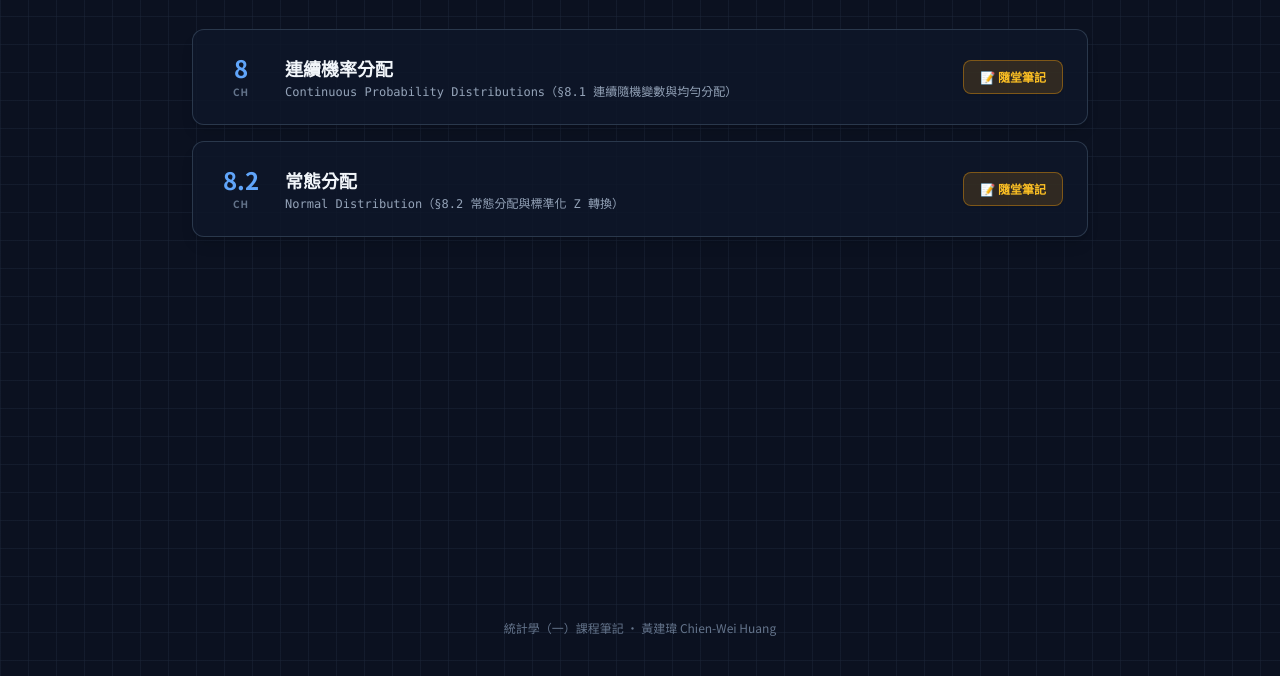
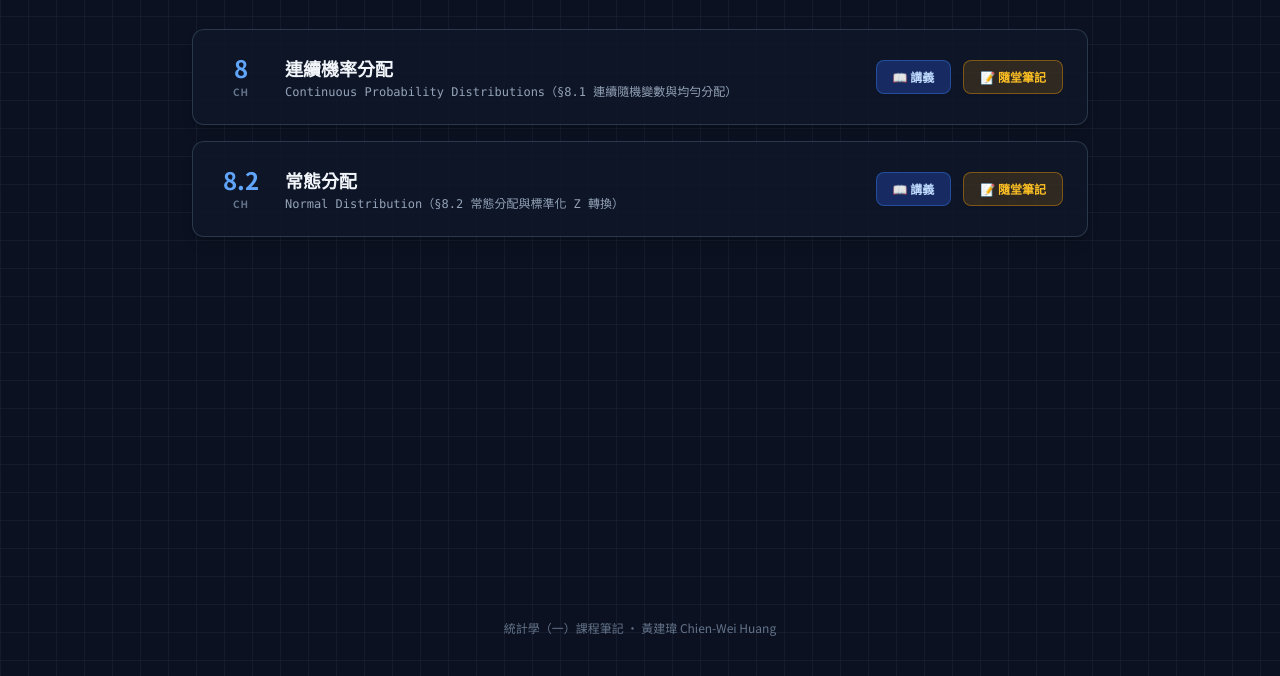
Before and after one commit to chiyunt114huang2-stack/chiyunt114huang2-stack.github.io, a plain HTML site: page statistics.html in a window 1280 px wide. Shown: the part 124-800 px from the top of the page. Drawn offline with nearby package versions, Linux system fonts and the light colour scheme.

Commit message:
Update statistics.html

```diff
--- a/statistics.html
+++ b/statistics.html
@@ -1,278 +1,88 @@
 <!DOCTYPE html>
-
 <html lang="zh-TW">
-
 <head>
-
-
-
   <meta charset="UTF-8">
-
   <meta name="viewport" content="width=device-width, initial-scale=1.0">
-
-
-
   <title>統計學（一）課程講義與隨堂筆記 | 黃建瑋</title>
-
-
-
   <script src="https://cdn.tailwindcss.com"></script>
-
-
-
   <link href="https://fonts.googleapis.com/css2?family=Noto+Sans+TC:wght@400;500;700&display=swap" rel="stylesheet">
-
-
-
   <style>
-
-
-
     body {
-
-
-
       font-family: 'Noto Sans TC', sans-serif;
-
-
-
       background-color: #0b1120;
-
-
-
-/* 還原截圖中的深色方格網線背景 */
-
-
-
       background-image:
-
-
-
         linear-gradient(to right, rgba(30, 41, 59, 0.45) 1px, transparent 1px),
-
-
-
         linear-gradient(to bottom, rgba(30, 41, 59, 0.45) 1px, transparent 1px);
-
-
-
       background-size: 28px 28px;
-
-
-
       color: #f8fafc;
-
-
-
     }
-
-
-
     .chapter-card {
-
-
-
       background-color: rgba(15, 23, 42, 0.85);
-
-
-
       border: 1px solid rgba(51, 65, 85, 0.8);
-
-
-
       transition: all 0.2s ease;
-
-
-
     }
-
-
-
     .chapter-card:hover {
-
-
-
       border-color: #3b82f6;
-
-
-
       background-color: rgba(30, 41, 59, 0.9);
-
-
-
       transform: translateY(-2px);
-
-
-
     }
-
-
-
   </style>
-
-
-
 </head>
-
-
-
 <body class="min-h-screen flex flex-col justify-between py-10 px-4">
 
-
-
-
-
-
-
   <div class="max-w-4xl w-full mx-auto">
-
-
-
     <!-- 頂部導覽與標題 -->
-
-
-
     <div class="flex flex-col sm:flex-row sm:items-center justify-between gap-4 border-b border-slate-800 pb-6 mb-8">
-
-
-
       <div>
-
-
-
         <div class="text-xs font-semibold tracking-widest text-blue-400 uppercase mb-1">
-
-
-
           STATISTICS (I) • COURSE PORTAL
         </div>
         <h1 class="text-2xl md:text-3xl font-bold text-white">
-
           統計學（一）課程章節與隨堂筆記
-
         </h1>
-
+      </div>
+      <a href="index.html" class="inline-flex items-center gap-2 text-sm text-slate-300 hover:text-white bg-slate-800/90 hover:bg-slate-700 px-4 py-2 rounded-lg border border-slate-700 transition self-start sm:self-auto">
+        ← 返回個人首頁
+      </a>
     </div>
 
-<a href="index.html" class="inline-flex items-center gap-2 text-sm text-slate-300 hover:text-white bg-slate-800/90 hover:bg-slate-700 px-4 py-2 rounded-lg border border-slate-700 transition self-start sm:self-auto">
+    <!-- 章節字卡列表 -->
+    <div class="space-y-4">
 
-← 返回個人首頁
-
-</a>
-
+      <!-- 第 1 張字卡：8 連續機率分配 -->
+      <div class="chapter-card rounded-xl p-5 md:p-6 flex flex-col sm:flex-row sm:items-center justify-between gap-4 shadow-lg">
+        <div class="flex items-center gap-5">
+          <div class="text-center w-12 shrink-0">
+            <div class="text-2xl font-bold text-blue-400 leading-none">8</div>
+            <div class="text-[10px] font-bold tracking-widest text-slate-500 mt-1">CH</div>
+          </div>
+          <div>
+            <h2 class="text-lg font-bold text-slate-100">
+              連續機率分配
+            </h2>
+            <p class="text-xs text-slate-400 font-mono mt-0.5">
+              Continuous Probability Distributions（§8.1 連續隨機變數與均勻分配）
+            </p>
+          </div>
         </div>
 
-<!-- 章節字卡列表（依照你的筆記命名為第 8 章） -->
-
-<div class="space-y-4">
-
-
-<!-- 第 8 章字卡：連續機率分配 -->
-
-
-
-<div class="chapter-card rounded-xl p-5 md:p-6 flex flex-col sm:flex-row sm:items-center justify-between gap-4 shadow-lg">
-
-
-
-<div class="flex items-center gap-5">
-
-
-
-<!-- 左側章節數字 -->
-
-
-
-<div class="text-center w-12 shrink-0">
-
-
-
-<div class="text-2xl font-bold text-blue-400 leading-none">8</div>
-
-
-
-<div class="text-[10px] font-bold tracking-widest text-slate-500 mt-1">CH</div>
-
-
-
+        <div class="flex items-center gap-3 self-end sm:self-auto">
+          <a href="#" onclick="alert('此章節講義連結尚未設定'); return false;" class="inline-flex items-center gap-2 px-4 py-2 rounded-lg text-xs font-bold bg-blue-900/60 text-blue-200 border border-blue-500/40 hover:bg-blue-600 hover:text-white transition shadow-sm">
+            📖 講義
+          </a>
+          <a href="ch8-notes.html" class="inline-flex items-center gap-2 px-4 py-2 rounded-lg text-xs font-bold bg-amber-500/15 text-amber-400 border border-amber-500/40 hover:bg-amber-500 hover:text-slate-950 transition shadow-sm">
+            📝 隨堂筆記
+          </a>
+        </div>
       </div>
 
-
-
-<!-- 中間章節名稱 -->
-
-
-
-<div>
-
-
-
-<h2 class="text-lg font-bold text-slate-100">
-
-
-
-連續機率分配
-
-
-
-</h2>
-
-
-
-<p class="text-xs text-slate-400 font-mono mt-0.5">
-
-
-
-Continuous Probability Distributions（§8.1 連續隨機變數與均勻分配）
-
-
-
-</p>
-
-
-
-</div>
-
-
-
-</div>
-
-
-
-
-
-
-
-<!-- 右側隨堂筆記按鈕 -->
-
-
-
-<div class="flex items-center gap-3 self-end sm:self-auto">
-
-
-
-<a href="ch8-notes.html" class="inline-flex items-center gap-2 px-4 py-2 rounded-lg text-xs font-bold bg-amber-500/15 text-amber-400 border border-amber-500/40 hover:bg-amber-500 hover:text-slate-950 transition shadow-sm">
-
-
-
-📝 隨堂筆記
-
-
-
-</a>
-
-</div>
-
-</div>
-<!-- 第 8.2 章字卡：常態分配 -->
+      <!-- 第 2 張字卡：8.2 常態分配 -->
       <div class="chapter-card rounded-xl p-5 md:p-6 flex flex-col sm:flex-row sm:items-center justify-between gap-4 shadow-lg">
         <div class="flex items-center gap-5">
-          <!-- 左側章節數字 -->
           <div class="text-center w-12 shrink-0">
             <div class="text-2xl font-bold text-blue-400 leading-none">8.2</div>
             <div class="text-[10px] font-bold tracking-widest text-slate-500 mt-1">CH</div>
           </div>
-          <!-- 中間章節名稱 -->
           <div>
             <h2 class="text-lg font-bold text-slate-100">
               常態分配
@@ -283,21 +93,23 @@ Continuous Probability Distributions（§8.1 連續隨機變數與均勻分配
           </div>
         </div>
 
-        <!-- 右側隨堂筆記按鈕 -->
         <div class="flex items-center gap-3 self-end sm:self-auto">
+          <a href="#" onclick="alert('此章節講義連結尚未設定'); return false;" class="inline-flex items-center gap-2 px-4 py-2 rounded-lg text-xs font-bold bg-blue-900/60 text-blue-200 border border-blue-500/40 hover:bg-blue-600 hover:text-white transition shadow-sm">
+            📖 講義
+          </a>
           <a href="ch8-notes.html#sec8-2" class="inline-flex items-center gap-2 px-4 py-2 rounded-lg text-xs font-bold bg-amber-500/15 text-amber-400 border border-amber-500/40 hover:bg-amber-500 hover:text-slate-950 transition shadow-sm">
             📝 隨堂筆記
           </a>
         </div>
       </div>
+
+    </div>
   </div>
 
-
-
-</div>
   <!-- 底部版權列 -->
-
   <footer class="max-w-4xl w-full mx-auto text-center text-xs text-slate-500 pt-12">
     統計學（一）課程筆記 ・ 黃建瑋 Chien-Wei Huang
   </footer>
+
 </body>
+</html>
```
Lines whose indentation alone changed are shown as unchanged.
